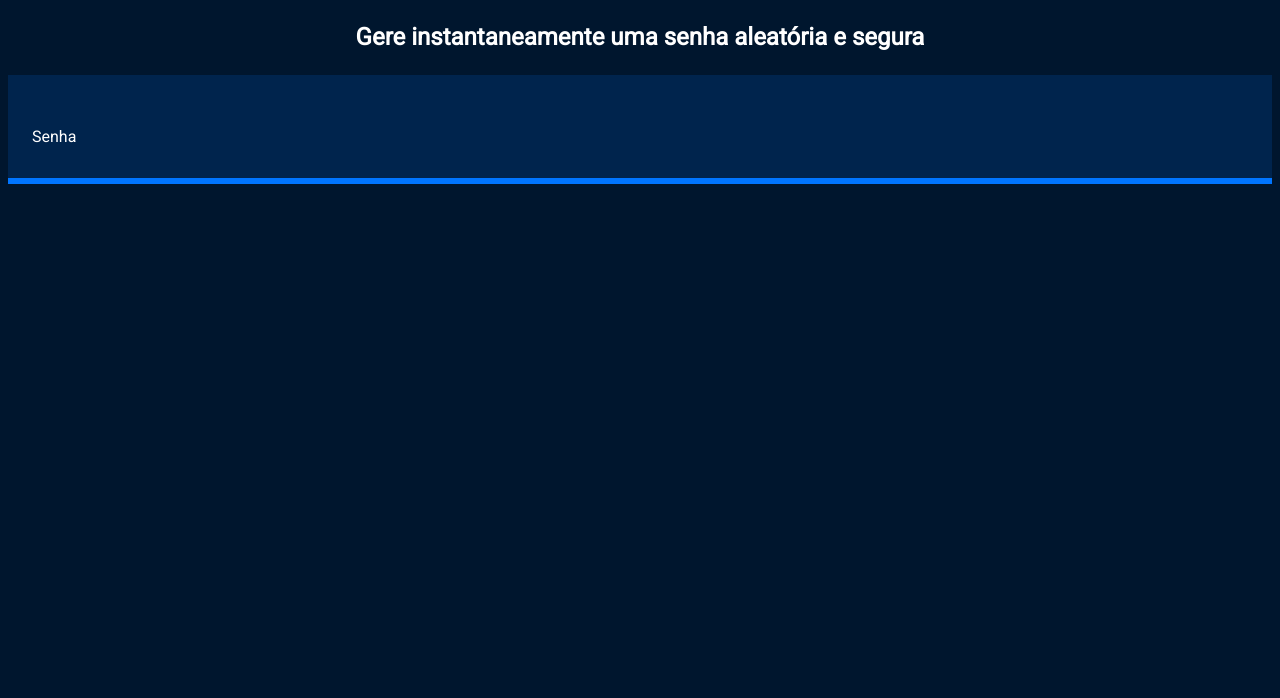
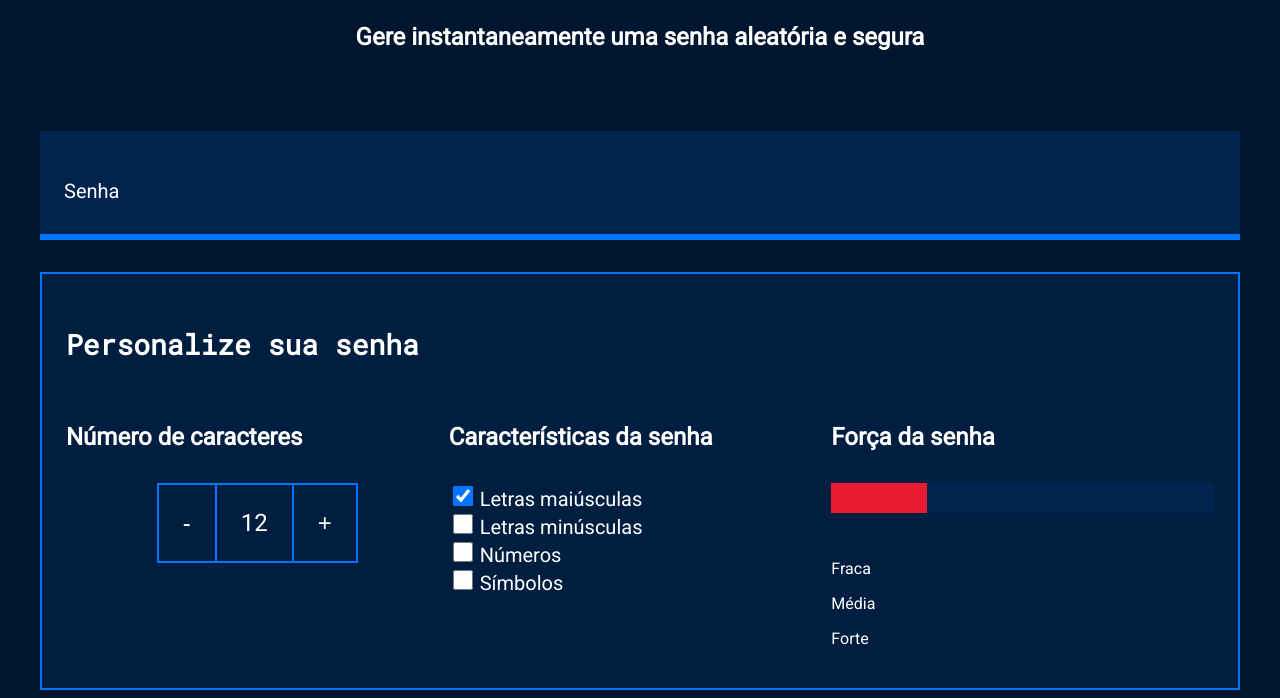
Before and after one commit to BrendaSemechechem/javascript-gerador-senha, a plain HTML site: page index.html in a window 1280 px wide. Shown: the part 195-893 px from the top of the page. Before the commit the page ends 800 px from the top, so only its background shows below. Drawn offline with Linux system fonts and the light colour scheme.

Commit message:
Add files via upload

```diff
--- a/index.html
+++ b/index.html
@@ -9,6 +9,7 @@
 </head>
 
 <body>
+    <section class="conteudo">
         <div class="conteudo-titulo">
             <img src="unlock.svg" alt="cadeado fechado">
             <h2 class="titulo-principal">Gerador de senhas</h2>
@@ -16,9 +17,50 @@
         </div>
         <div class="conteudo-senha">
             <label for="senha">Senha</label>
-        <input name="senha" type="text"
-        id="campo-senha">
+            <input name="senha" type="text" id="campo-senha">
         </div>
+        <div class="parametro">
+            <h3 class="parametro-titulo">Personalize sua senha</h3>
+            <div class="parametro-coluna__senha">
+                <div class="parametro-senha">
+                    <h4 class="parametro-senha__titulo">Número de caracteres</h4>
+                    <div class="parametro-senha-botoes">
+                        <button class="parametro-senha__botao">-</button>
+                        <p class="parametro-senha__texto">12</p>
+                        <button class="parametro-senha__botao">+</button>
+                        </div>
+                </div>
+                <div class="parametro-senha">
+                    <h4 class="parametro-senha__titulo">Características da senha</h4>
+                    <div class="parametro-senha-checkbox">
+                        <input name="maiusculo" type="checkbox" class="checkbox" checked>
+                        <label for="maiusculo">Letras maiúsculas</label>
+                    </div>
+                    <div class="parametro-senha-checkbox">
+                        <input name="minusculo" type="checkbox" class="checkbox">
+                        <label for="minusculo">Letras minúsculas</label>
+                    </div>
+                    <div class="parametro-senha-checkbox">
+                        <input name="numero" type="checkbox" class="checkbox">
+                        <label for="numero">Números</label>
+                    </div>
+                    <div class="parametro-senha-checkbox">
+                        <input name="simbolo" type="checkbox" class="checkbox">
+                        <label for="simbolo">Símbolos</label>
+                    </div>
+                </div>
+                <div class="parametro-senha">
+                    <h4 class="parametro-senha__titulo">Força da senha</h4>
+                    <div class="barra"></div>
+                    <div class="fraca"></div>
+                    <div class="parametro-senha-textos"></div>
+                        <p>Fraca</p>
+                        <p>Média</p>
+                        <p>Forte</p>
+                </div>
+            </div>
+        </div>
+    </section>
 </body>
 
 </html>
--- a/style.css
+++ b/style.css
@@ -35,6 +35,7 @@ body{
 }
 
 .conteudo-senha{
+    margin-top: 80px;
     background: var(--fundo-senha);
     padding: 24px;
     border-bottom: 6px solid var(--borda);
@@ -46,8 +47,95 @@ body{
     color: var(--branco);
     font-family: var(--roboto-mono);
     font-size: 40px;
+    width: 70%;
 }
 
 #campo-senha:focus {
     outline: none;
 }
+
+.conteudo{
+    max-width: 1200px;
+    margin: 0 auto;
+}
+
+.parametro{
+    background-color: var(--fundo-texto);
+    border: 2px solid var(--borda);
+    margin-top: 32px;
+    padding: 24px;
+}
+
+.parametro-titulo{
+    font-family: var(--roboto-mono);
+    font-size: 28px;
+}
+
+.parametro-senha__titulo{
+    font-size:24px;
+}
+
+.parametro-coluna__senha{
+    display: flex;
+    flex-direction: column;
+    justify-content: center;
+}
+.parametro-senha{
+    width: 50%;
+    margin: 0 auto;
+}
+
+.parametro-senha-botoes{
+    display: flex;
+    justify-content: center;
+}
+
+.parametro-senha__botao{
+    background-color: var(--fundo-texto);
+    color: var(--branco);
+    border: 2px solid var(--borda);
+    padding: 24px;
+    font-size: 24px;
+    cursor: pointer;
+}
+.parametro-senha__texto{
+    padding: 24px;
+    border-top: 2px solid var(--borda);
+    border-bottom: 2px solid var(--borda);
+    margin: 0;
+    font-size: 24px;
+}
+
+label{
+    font-size: 20px;
+}
+
+.checkbox{
+    width: 20px;
+    height: 20px;
+    cursor: pointer;
+}
+
+.barra{
+    background-color: var(--fundo-senha);
+    height: 30px;
+    width: 100%;
+}
+.fraca{
+    height: 30px;
+    width: 25%;
+    background-color: #E71B32;
+    position: relative;
+    bottom: 30px;
+}
+.parametro-senha-textos{
+    display: flex;
+    justify-content: space-between;
+}
+
+
+@media screen and (min-width: 768px) {
+    .parametro-coluna__senha{
+        flex-direction: row;
+    }
+}
```
Lines whose indentation alone changed are shown as unchanged.
